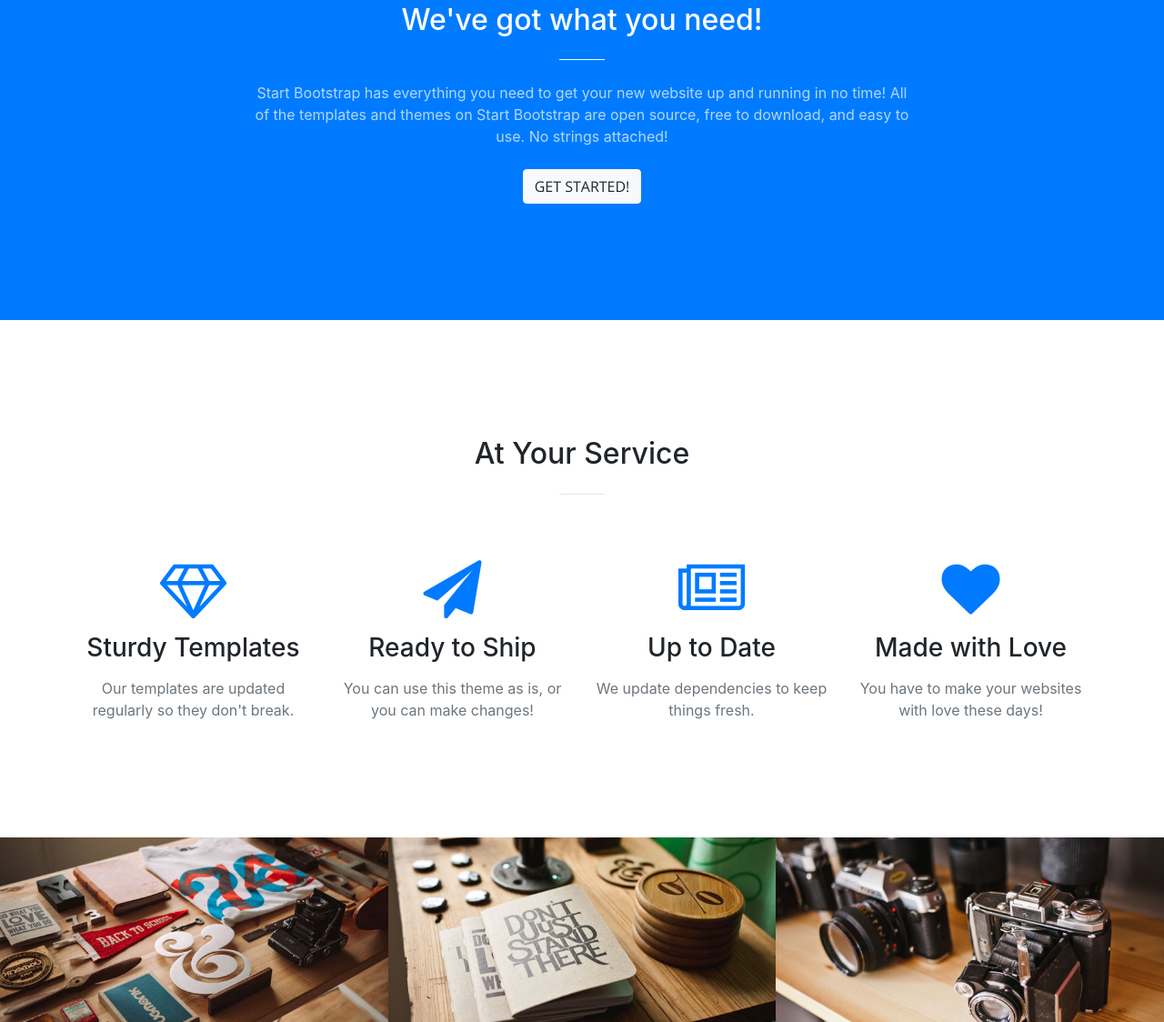
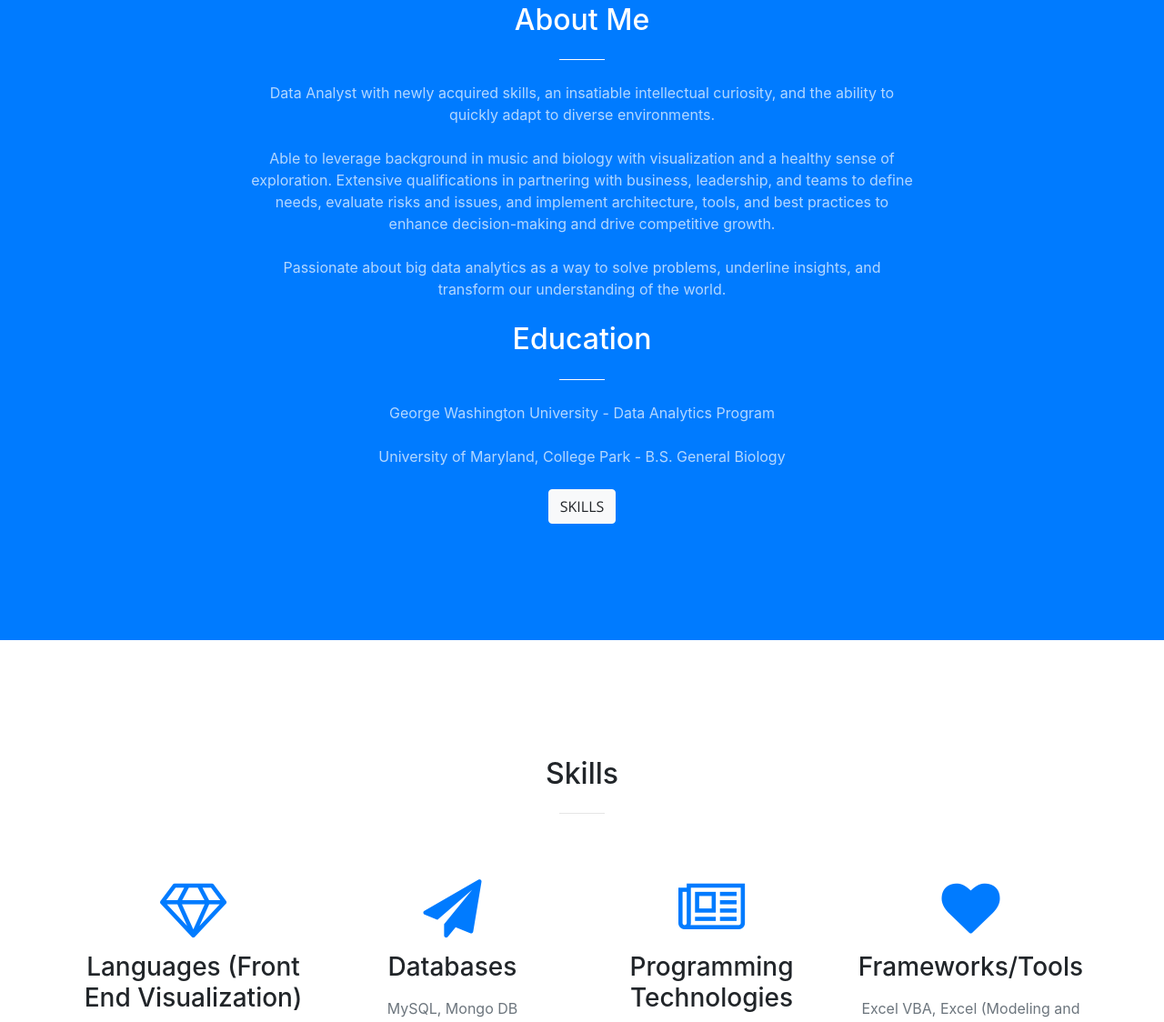
Before and after one commit to fkanger/fkanger.github.io, a website with bundled scripts: page index.html in a window 1280 px wide. Shown: the part 925-2049 px from the top of the page at 91% size. Built offline with nearby package versions, Linux system fonts and the light colour scheme.

Commit message:
new github

```diff
--- a/index.html
+++ b/index.html
@@ -8,7 +8,7 @@
     <meta name="description" content="">
     <meta name="author" content="">
 
-    <title>Creative - Start Bootstrap Theme</title>
+    <title>Francis Kang</title>
 
     <!-- Bootstrap core CSS -->
     <link href="vendor/bootstrap/css/bootstrap.min.css" rel="stylesheet">
@@ -31,7 +31,7 @@
     <!-- Navigation -->
     <nav class="navbar navbar-expand-lg navbar-light fixed-top" id="mainNav">
       <div class="container">
-        <a class="navbar-brand js-scroll-trigger" href="#page-top">Start Bootstrap</a>
+        <a class="navbar-brand js-scroll-trigger" href="#page-top">Francis Kang</a>
         <button class="navbar-toggler navbar-toggler-right" type="button" data-toggle="collapse" data-target="#navbarResponsive" aria-controls="navbarResponsive" aria-expanded="false" aria-label="Toggle navigation">
           <span class="navbar-toggler-icon"></span>
         </button>
@@ -41,7 +41,7 @@
               <a class="nav-link js-scroll-trigger" href="#about">About</a>
             </li>
             <li class="nav-item">
-              <a class="nav-link js-scroll-trigger" href="#services">Services</a>
+              <a class="nav-link js-scroll-trigger" href="#skills">Skills</a>
             </li>
             <li class="nav-item">
               <a class="nav-link js-scroll-trigger" href="#portfolio">Portfolio</a>
@@ -59,12 +59,12 @@
         <div class="row">
           <div class="col-lg-10 mx-auto">
             <h1 class="text-uppercase">
-              <strong>Your Favorite Source of Free Bootstrap Themes</strong>
+              <strong>Francis Kang</strong>
             </h1>
             <hr>
           </div>
           <div class="col-lg-8 mx-auto">
-            <p class="text-faded mb-5">Start Bootstrap can help you build better websites using the Bootstrap CSS framework! Just download your template and start going, no strings attached!</p>
+            <p class="text-faded mb-5">Data Scientist, Fitness Enthusiast, Cellist/Pianist</p>
             <a class="btn btn-primary btn-xl js-scroll-trigger" href="#about">Find Out More</a>
           </div>
         </div>
@@ -75,20 +75,26 @@
       <div class="container">
         <div class="row">
           <div class="col-lg-8 mx-auto text-center">
-            <h2 class="section-heading text-white">We've got what you need!</h2>
+            <h2 class="section-heading text-white">About Me</h2>
             <hr class="light my-4">
-            <p class="text-faded mb-4">Start Bootstrap has everything you need to get your new website up and running in no time! All of the templates and themes on Start Bootstrap are open source, free to download, and easy to use. No strings attached!</p>
-            <a class="btn btn-light btn-xl js-scroll-trigger" href="#services">Get Started!</a>
+            <p class="text-faded mb-4">Data Analyst with newly acquired skills, an insatiable intellectual curiosity, and the ability to quickly adapt to diverse environments.</p>
+        	<p class="text-faded mb-4">Able to leverage background in music and biology with visualization and a healthy sense of exploration. Extensive qualifications in partnering with business, leadership, and teams to define needs, evaluate risks and issues, and implement architecture, tools, and best practices to enhance decision-making and drive competitive growth.</p>
+        	<p class="text-faded mb-4">Passionate about big data analytics as a way to solve problems, underline insights, and transform our understanding of the world.</p>
+        	<h2 class="section-heading text-white">Education</h2>
+            <hr class="light my-4">
+            <p class="text-faded mb-4">George Washington University - Data Analytics Program</p>
+            <p class="text-faded mb-4">University of Maryland, College Park - B.S. General Biology</p>
+            <a class="btn btn-light btn-xl js-scroll-trigger" href="#skills">Skills</a>
           </div>
         </div>
       </div>
     </section>
 
-    <section id="services">
+    <section id="skills">
       <div class="container">
         <div class="row">
           <div class="col-lg-12 text-center">
-            <h2 class="section-heading">At Your Service</h2>
+            <h2 class="section-heading">Skills</h2>
             <hr class="my-4">
           </div>
         </div>
@@ -98,29 +104,29 @@
           <div class="col-lg-3 col-md-6 text-center">
             <div class="service-box mt-5 mx-auto">
               <i class="fa fa-4x fa-diamond text-primary mb-3 sr-icons"></i>
-              <h3 class="mb-3">Sturdy Templates</h3>
-              <p class="text-muted mb-0">Our templates are updated regularly so they don't break.</p>
+              <h3 class="mb-3">Languages (Front End Visualization)</h3>
+              <p class="text-muted mb-0">HTML, CSS, Bootstrap, Dashboarding, D3.js, Javascript Charting, Handlebars,Git</p>
             </div>
           </div>
           <div class="col-lg-3 col-md-6 text-center">
             <div class="service-box mt-5 mx-auto">
               <i class="fa fa-4x fa-paper-plane text-primary mb-3 sr-icons"></i>
-              <h3 class="mb-3">Ready to Ship</h3>
-              <p class="text-muted mb-0">You can use this theme as is, or you can make changes!</p>
+              <h3 class="mb-3">Databases</h3>
+              <p class="text-muted mb-0">MySQL, Mongo DB</p>
             </div>
           </div>
           <div class="col-lg-3 col-md-6 text-center">
             <div class="service-box mt-5 mx-auto">
               <i class="fa fa-4x fa-newspaper-o text-primary mb-3 sr-icons"></i>
-              <h3 class="mb-3">Up to Date</h3>
-              <p class="text-muted mb-0">We update dependencies to keep things fresh.</p>
+              <h3 class="mb-3">Programming Technologies</h3>
+              <p class="text-muted mb-0">Python 3, Pandas, Matplotlib, API Interactions, Social Media Mining, NumPy</p>
             </div>
           </div>
           <div class="col-lg-3 col-md-6 text-center">
             <div class="service-box mt-5 mx-auto">
               <i class="fa fa-4x fa-heart text-primary mb-3 sr-icons"></i>
-              <h3 class="mb-3">Made with Love</h3>
-              <p class="text-muted mb-0">You have to make your websites with love these days!</p>
+              <h3 class="mb-3">Frameworks/Tools</h3>
+              <p class="text-muted mb-0">Excel VBA, Excel (Modeling and Forecasting)</p>
             </div>
           </div>
         </div>
```
